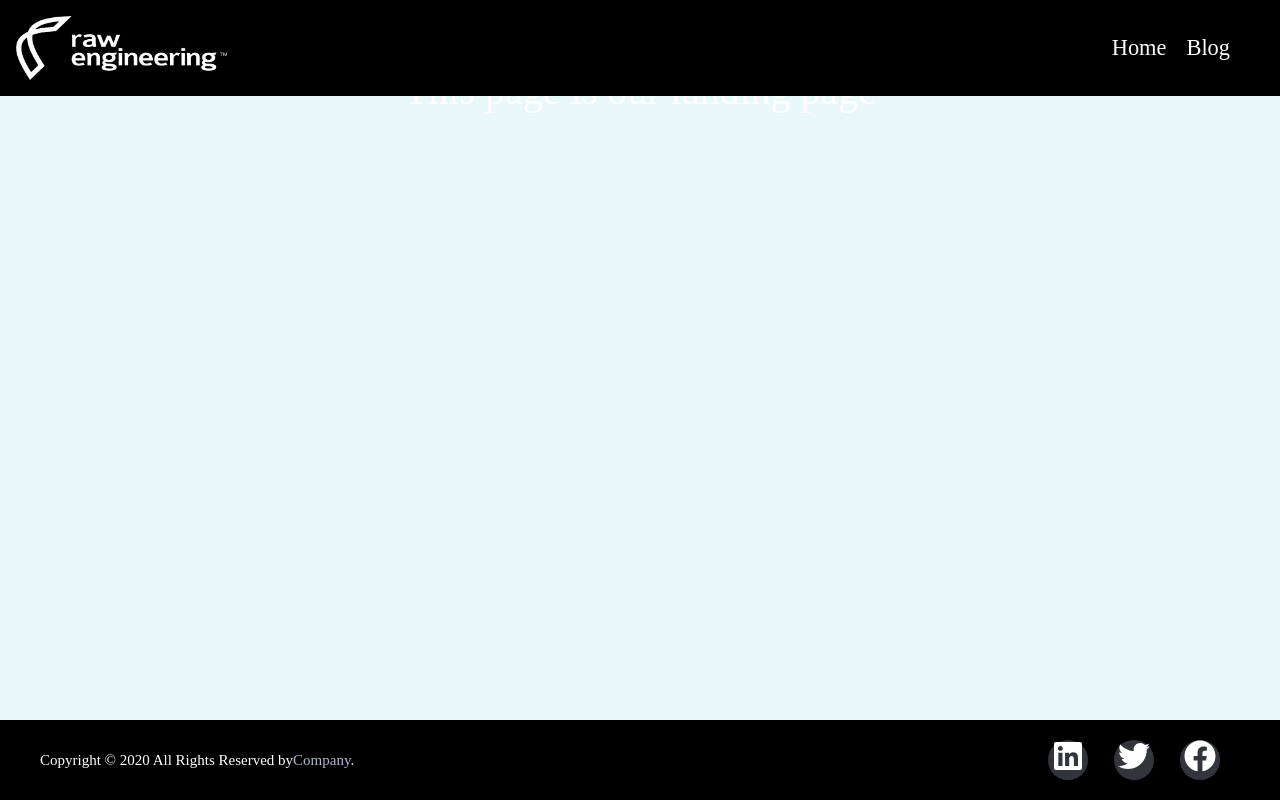
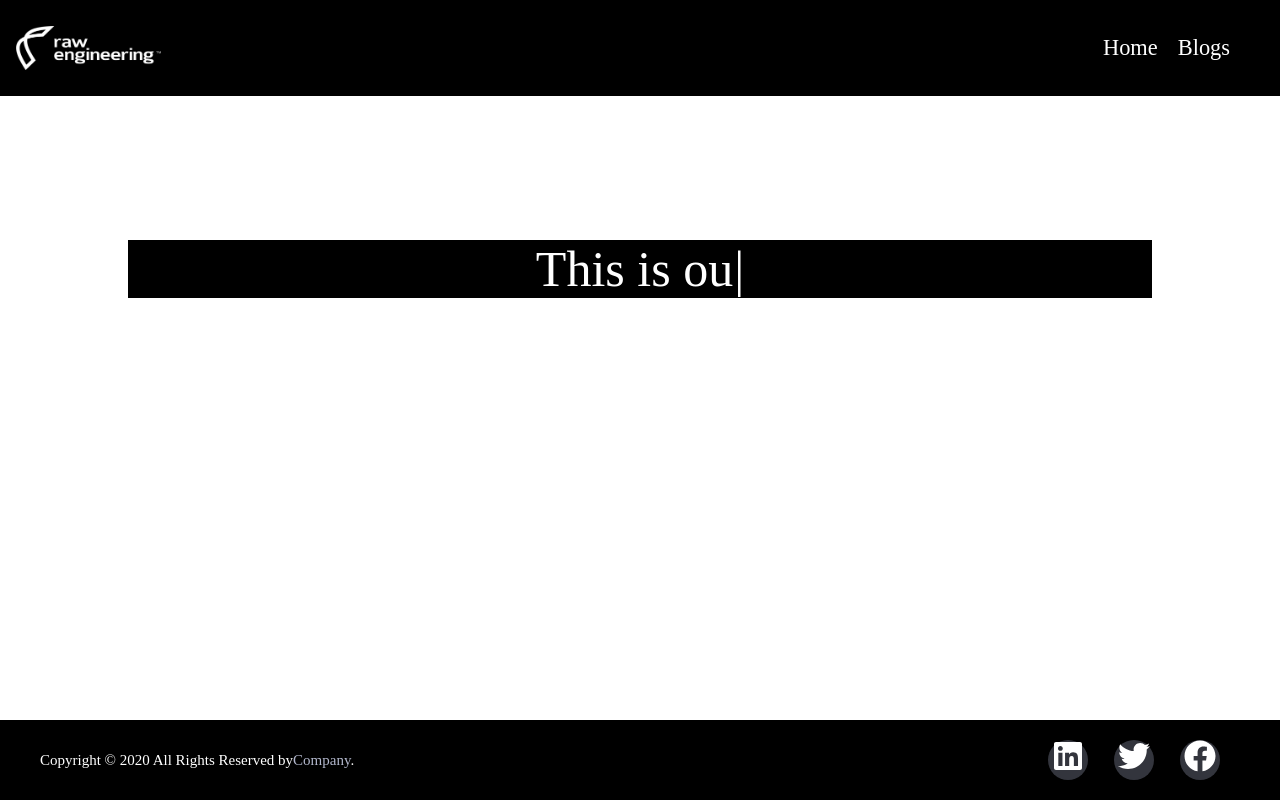
Before and after one commit to SwaatiPandey/Blog-Rendering-UsingReact, a React (Create React App) app: page / in a window 1280 px wide. Built offline with nearby package versions, Linux system fonts and the light colour scheme.

Commit message:
added type writer effect and page not found page

```diff
--- a/package.json
+++ b/package.json
@@ -11,6 +11,7 @@
     "react-icons": "^4.1.0",
     "react-router-dom": "^5.2.0",
     "react-scripts": "4.0.1",
+    "typewriter-effect": "^2.17.0",
     "web-vitals": "^0.2.4"
   },
   "scripts": {
--- a/src/App.js
+++ b/src/App.js
@@ -1,8 +1,11 @@
 import './App.css';
+
 
 function App() {
   return (
-    <div className="App"></div>
+    <div className="App">
+
+    </div>
   )
 }
 
--- a/src/components/Navigation.jsx
+++ b/src/components/Navigation.jsx
@@ -12,7 +12,7 @@ class Navigation extends Component {
             <Link to="/">Home </Link>
           </li>
           <li>
-            <Link to="/blog">Blog</Link>
+            <Link to="/blog">Blogs</Link>
           </li>
 
         </ul>
--- a/src/pages/blogDetails.jsx
+++ b/src/pages/blogDetails.jsx
@@ -3,10 +3,12 @@ import { Link } from "react-router-dom";
 import Navigation from "../components/Navigation";
 import blogUrl from "../apicalls/apicall";
 import "../styles/BlogDetails.css";
+import Footer from "../components/Footer";
+import NotFound from "./error";
 
 class BlogDetails extends Component {
   state = {
-    blog: {},
+    blog: [],
     status: "",
     blogId: "",
   };
@@ -16,11 +18,13 @@ class BlogDetails extends Component {
         return response.json();
       })
       .then((data) => {
+        if (data.data)
           this.setState({
-          blog: data.data[0],
+            blog: data.data,
             status: "Successful",
-          blogId: data.data[0].id,
+            blogId: data.data.id,
           });
+        else this.setState({ status: "Successful" });
       })
       .catch((err) => {
         console.log(err);
@@ -34,9 +38,9 @@ class BlogDetails extends Component {
         })
         .then((data) => {
           this.setState({
-            blog: data.data[0],
+            blog: data.data,
             status: "Successful",
-            blogId: data.data[0].id,
+            blogId: data.data.id,
           });
         })
         .catch((err) => {
@@ -47,12 +51,13 @@ class BlogDetails extends Component {
   render() {
     return (
       <div>
-        <Navigation/>
-        {this.state.status === "Successful" ? (
-
+        <Navigation />
+        {this.state.status === "" ? (
+          <h1>Loading...</h1>
+        ) : this.state.status === "Successful" &&
+          this.state.blog.length !== 0 ? (
           <div className="blogDetails-card">
-
-              <div key={this.state.blog.id}>
+            <div className="content-container" key={this.state.blog.id}>
               <div>
                 <h3>Title : {this.state.blog.title}</h3>
                 <p>Author : {this.state.blog.author}</p>
@@ -64,7 +69,6 @@ class BlogDetails extends Component {
                 <p>{this.state.blog.content}</p>
               </div>
             </div>
-
             <aside>
               <h2>Links</h2>
               {this.state.blog.links.map((link, i) => {
@@ -78,10 +82,10 @@ class BlogDetails extends Component {
               })}
             </aside>
           </div>
-
         ) : (
-          <h1>Loading</h1>
+          <NotFound />
         )}
+        <Footer></Footer>
       </div>
     );
   }
--- /dev/null
+++ b/src/pages/error.jsx
@@ -0,0 +1,21 @@
+import { Component } from "react";
+import Footer from "../components/Footer";
+import Navigation from "../components/Navigation";
+import "../styles/Home.css";
+class  Error extends Component {
+    render(){
+
+  return (
+    <div>
+      <Navigation />
+      <div className="main-div">
+        <p>ERROR 404!!</p>
+        <p>Page Not Found</p>
+      </div>
+      <Footer />
+    </div>
+    );
+}
+}
+
+export default Error;
--- a/src/pages/home.jsx
+++ b/src/pages/home.jsx
@@ -2,17 +2,17 @@ import { Component } from "react";
 import Navigation from "../components/Navigation";
 import "../styles/Home.css";
 import Footer from "../components/Footer";
+import Sample from "../pages/homepage";
 
 class Home extends Component {
   render() {
     return (
       <div>
-        <Navigation/>
-      <div className="main-div">
-        <h2> Welcome</h2>
-        <p className="para">This page is our landing page </p>
-      </div>
-      <Footer/>
+        <Navigation />
+        <div className="main-div">
+          <Sample className="para"/>
+        </div>
+        <Footer />
       </div>
     );
   }
--- /dev/null
+++ b/src/pages/homepage.jsx
@@ -0,0 +1,24 @@
+import { Component } from "react";
+import Typewriter from "typewriter-effect";
+import "../styles/Home.css";
+
+class HomePage extends Component {
+  render() {
+    return (
+      <div>
+          <Typewriter
+            options={{
+              strings: [
+                "Welcome",
+                "This is our landing page!!",
+              ],
+              autoStart: true,
+              loop: true,
+            }}
+          />
+      </div>
+    );
+  }
+}
+
+export default HomePage;
--- a/src/routes/route.js
+++ b/src/routes/route.js
@@ -2,6 +2,7 @@ import { Component } from "react";
 import { Switch, Route, BrowserRouter } from "react-router-dom";
 import Blog from "../pages/blog";
 import BlogDetails from "../pages/blogDetails";
+import Error from "../pages/error";
 import Home from "../pages/home";
 
 class Router extends Component {
@@ -19,6 +20,7 @@ class Router extends Component {
                 return <BlogDetails {...props} />;
               }}
             />
+            <Route component={Error} />
           </Switch>
         </BrowserRouter>
       </div>
--- a/src/styles/BlogDetails.css
+++ b/src/styles/BlogDetails.css
@@ -1,70 +1,96 @@
-/* .blogDetail-container
-{
-    border: 2px solid black;
-    width: 90vw;
-    height: auto;
-margin: 0px auto;
-margin-top: 12vh;
-padding-top: 10px;
-display: flex;
-justify-content: space-between;
-align-items: center;
-flex-wrap: wrap;
-
+.content-container{
+    width: 50vw;
 }
-.blogDetail-card{
-    border: 2px solid black;
-    width: 50vw;
+.blogDetails-card {
+  width: 80vw;
   height: auto;
   display: flex;
-    justify-content: space-between;
+  justify-content: space-evenly;
+  align-items: center;
+  flex-direction: row;
+  border-radius: 10px;
+  background-color: black;
+  margin: auto;
+  margin-bottom: 15vh;
+  margin-top: 17vh;
+}
+.blogDetails-card h3,
+p,
+img {
+  padding-top: 10px;
+  padding-bottom: 10px;
+}
+img {
+  border-radius: 10px;
+  width: 40vw;
+  height: auto;
+}
+aside {
+  background-color: rgb(17, 16, 16);
+  width: 20vw;
+  height: 60vh;
+  /* position: absolute;
+  top: 17%;
+  left: 68%; */
+  border-radius: 10px;
+  overflow: hidden;
+  color: white;
+  padding: 10px;
+  margin-bottom: 10px;
+}
+.blogDetails-card > * {
+  color: white;
+  padding-left: 20px;
+}
+
+@media only screen and (max-width: 600px) {
+  .blogDetails-card {
+    width: 70vw;
+    height: auto;
+    margin-bottom: 15vh;
+    display: flex;
+    justify-content: space-evenly;
+    align-items: center;
     flex-direction: column;
     margin-top: 10px;
     border-radius: 10px;
     background-color: black;
+    margin-top: 13vh;
+    margin-left: 15vw;
   }
-.blogDetail-card h3,p{
+
+  aside {
+    background-color: rgb(49, 49, 49);
+    width: 50vw;
+    height: auto;
+    border-radius: 10px;
+    overflow: hidden;
     color: white;
   }
-.blogDetail-card h3
-{
-    padding-top: 10px;
-    padding-left: 10px;
 }
-.blogDetail-card p{
-    padding-left: 10px;
-}
-.blogDetail-image
-{
-    border-radius: 10px;
-    width: 50vw;
-    height: 50vh;
-    background-size: cover;
-}
-aside{
-    width: 20vw;
-    height: 60vh;
-    color: black;
-} */
 
-.blogDetail1-card{
-    border: 2px solid black;
-    width: 50vw;
+/* @media only screen and (max-width: 1300px) {
+    .blogDetails-card{
+        width: 83vw;
         height: auto;
          display: flex;
-    justify-content: space-between;
+        justify-content: space-evenly;
+        align-items: center;
         flex-direction: column;
         margin-top: 10px;
     border-radius: 10px;
     background-color: black;
+    margin-top: 15vh;
+
     }
     aside{
-    background-color: blue;
-    width: 30vw;
-    height: 70vh;
+        background-color: rgb(66, 66, 92);
+        width: 20vw;
+        height: 60vh;
+        border-radius: 10px;
     }
-.main
-{
-    display: flex;
-    flex-wrap: wrap;
 }
+
+@media only screen and (max-width: 400px) {
+
+} */
--- a/src/styles/Home.css
+++ b/src/styles/Home.css
@@ -1,15 +1,17 @@
-body{
-    background-color: rgb(233, 248, 248);
+.main-div{
+    text-align: center;
+    margin: 30vh auto;
+    width: 80vw;
+    height: auto;
+    font-size: 50px;
+    background-color: black;
 }
-.main-div{
-    height: 80vh;
-    text-align: center;
-}
-h1{
-    padding-top: 15vh;
-    font-size: 60px;
-}
+
 .para {
 padding-top: 5vh;
 font-size: 40px;
+padding-top: 10vh;
 }
+.Typewriter{
+    color: white;
+}
--- a/src/styles/Navigation.css
+++ b/src/styles/Navigation.css
@@ -39,9 +39,8 @@
 	  flex-wrap: wrap;
 	}
 	.logo {
-	  margin: 0.5rem;
-	  width: auto;
-	  height: 2rem;
+	  width: 20vw;
+	  height: auto;
 	}
   }
 
@@ -53,4 +52,7 @@
 	  justify-content: center;
 	  align-items: center;
 	}
+	.logo{
+		width: 50vw;
+	}
   }
```
Also changed, not shown: src/styles/Error.css (added), 2 other files (tests, documents, lock files or other folders). Lines whose indentation alone changed are shown as unchanged.
